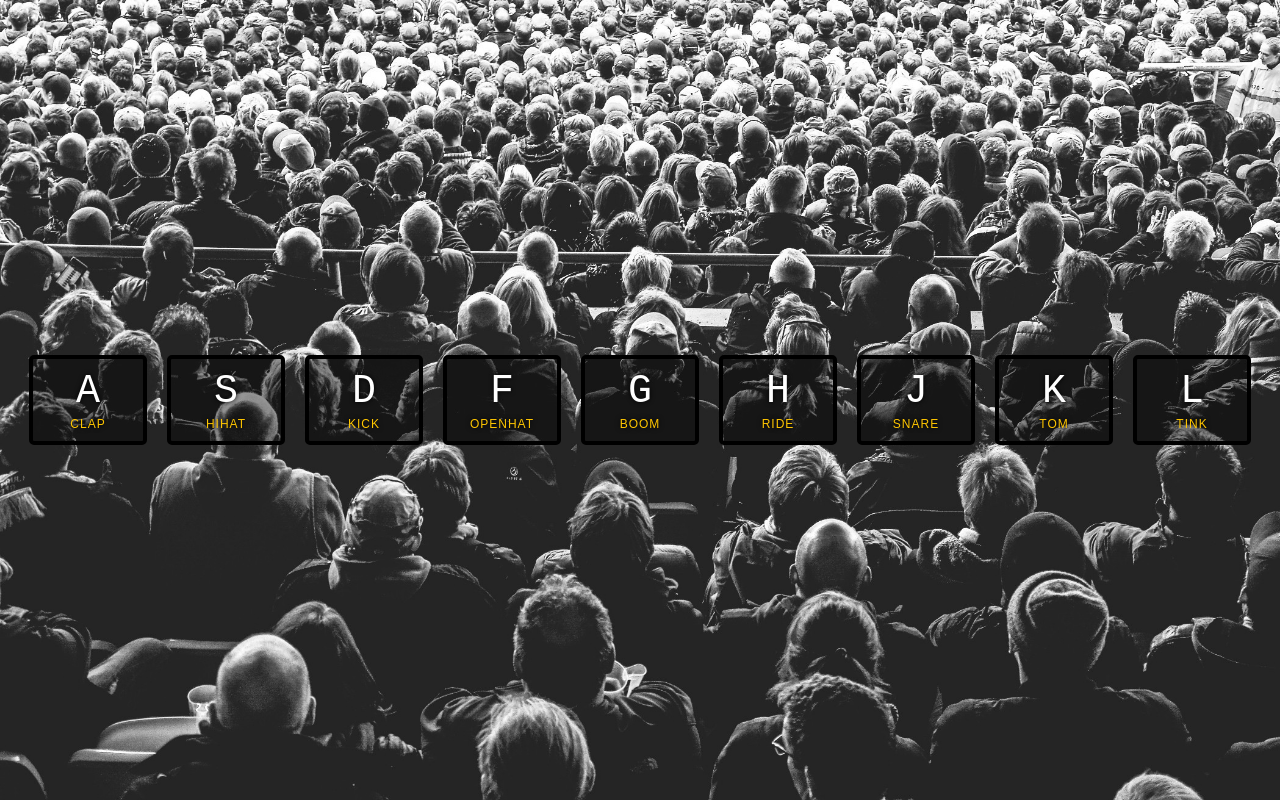
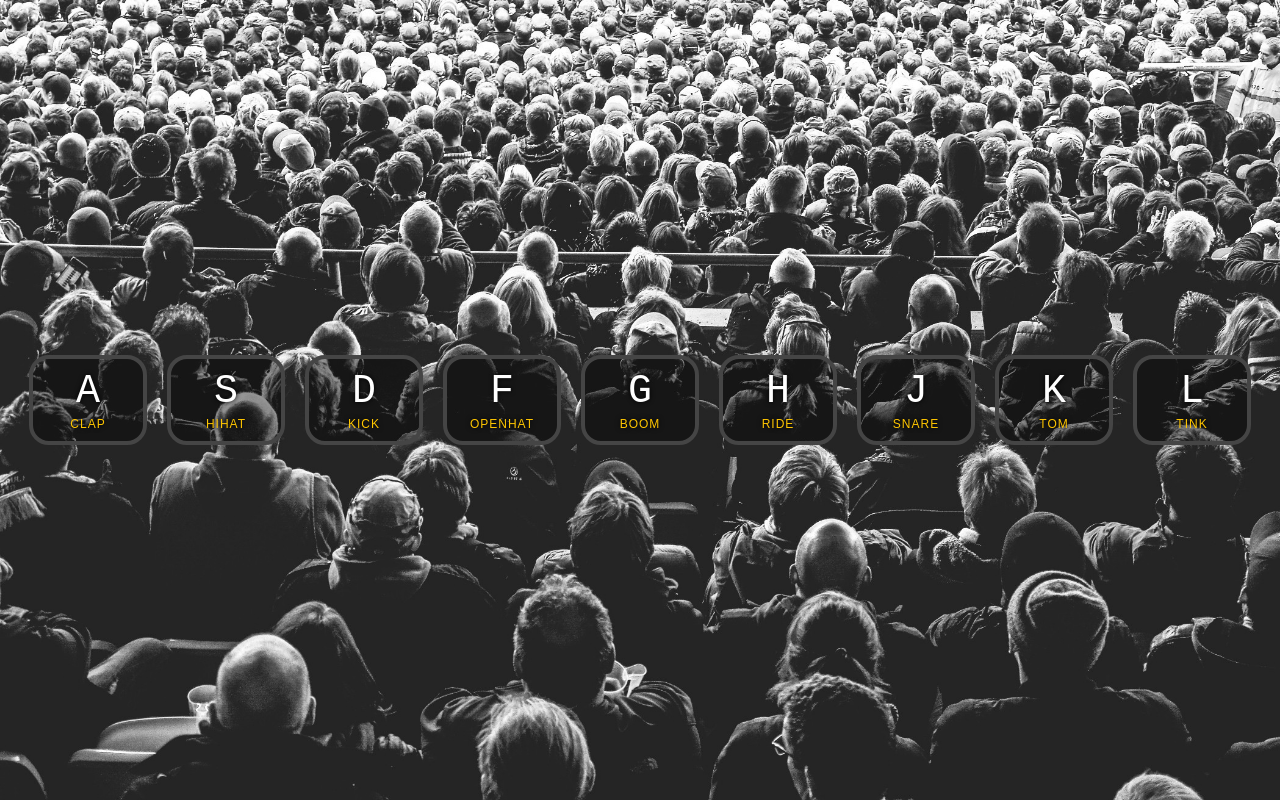
Before and after one commit to Monsieur-Nico/javascript-30, a plain HTML site: page 01 - JavaScript Drum Kit/index-START.html in a window 1280 px wide. Drawn offline with Linux system fonts and the light colour scheme.

Commit message:
Modify Style

```diff
--- a/01 - JavaScript Drum Kit/style.css
+++ b/01 - JavaScript Drum Kit/style.css
@@ -1,10 +1,11 @@
 html {
   font-size: 10px;
-  background: url('./background.jpg') bottom center;
+  background: url("./background.jpg") bottom center;
   background-size: cover;
 }
 
-body,html {
+body,
+html {
   margin: 0;
   padding: 0;
   font-family: sans-serif;
@@ -19,22 +20,23 @@ body,html {
 }
 
 .key {
-  border: .4rem solid black;
-  border-radius: .5rem;
+  border: 0.4rem solid rgb(69, 69, 69);
+  border-radius: 2rem;
   margin: 1rem;
   font-size: 1.5rem;
-  padding: 1rem .5rem;
-  transition: all .07s ease;
+  padding: 1rem 0.5rem;
+  transition: all 0.07s ease;
   width: 10rem;
   text-align: center;
   color: white;
-  background: rgba(0,0,0,0.4);
-  text-shadow: 0 0 .5rem black;
+  background: rgba(0, 0, 0, 0.4);
+  text-shadow: 0 0 0.5rem black;
 }
 
 .playing {
   transform: scale(1.1);
   border-color: #ffc600;
+  background: rgba(150, 150, 150, 0.4);
   box-shadow: 0 0 1rem #ffc600;
 }
 
@@ -46,6 +48,6 @@ kbd {
 .sound {
   font-size: 1.2rem;
   text-transform: uppercase;
-  letter-spacing: .1rem;
+  letter-spacing: 0.1rem;
   color: #ffc600;
 }
```
